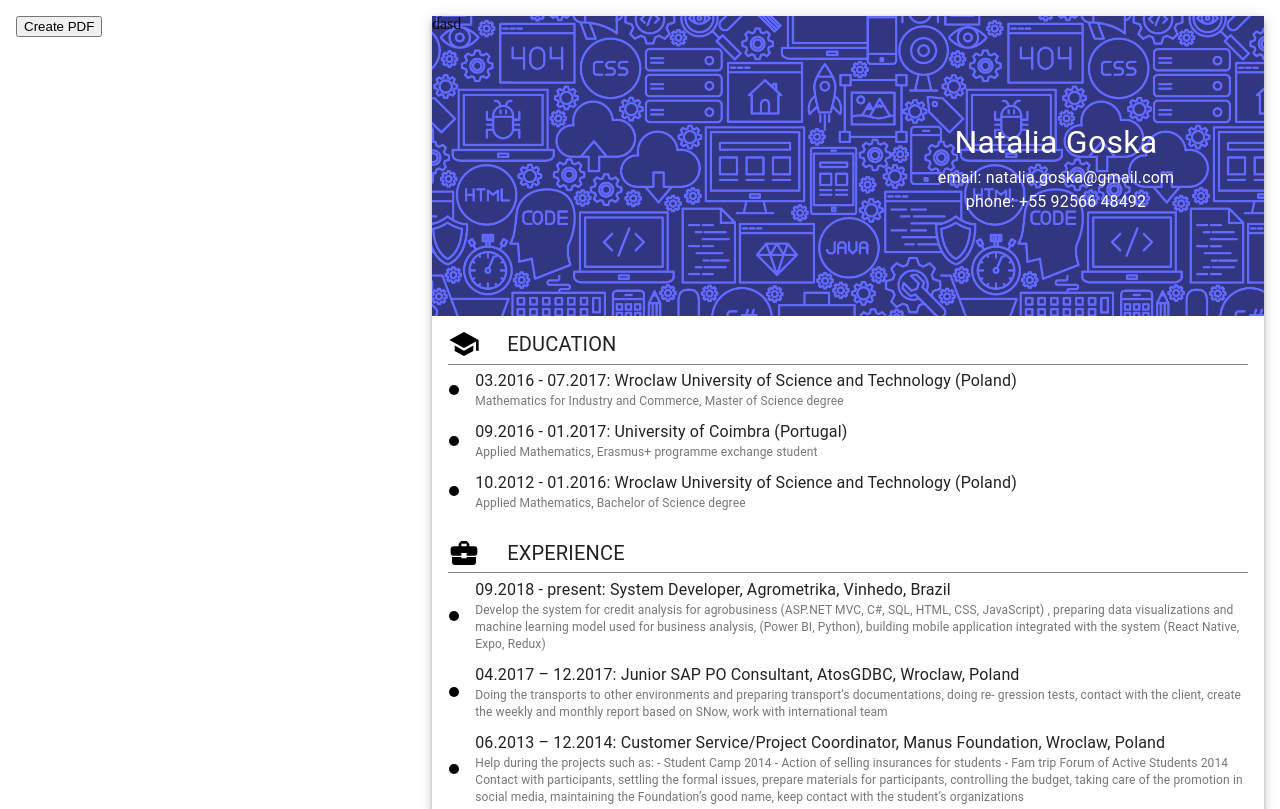
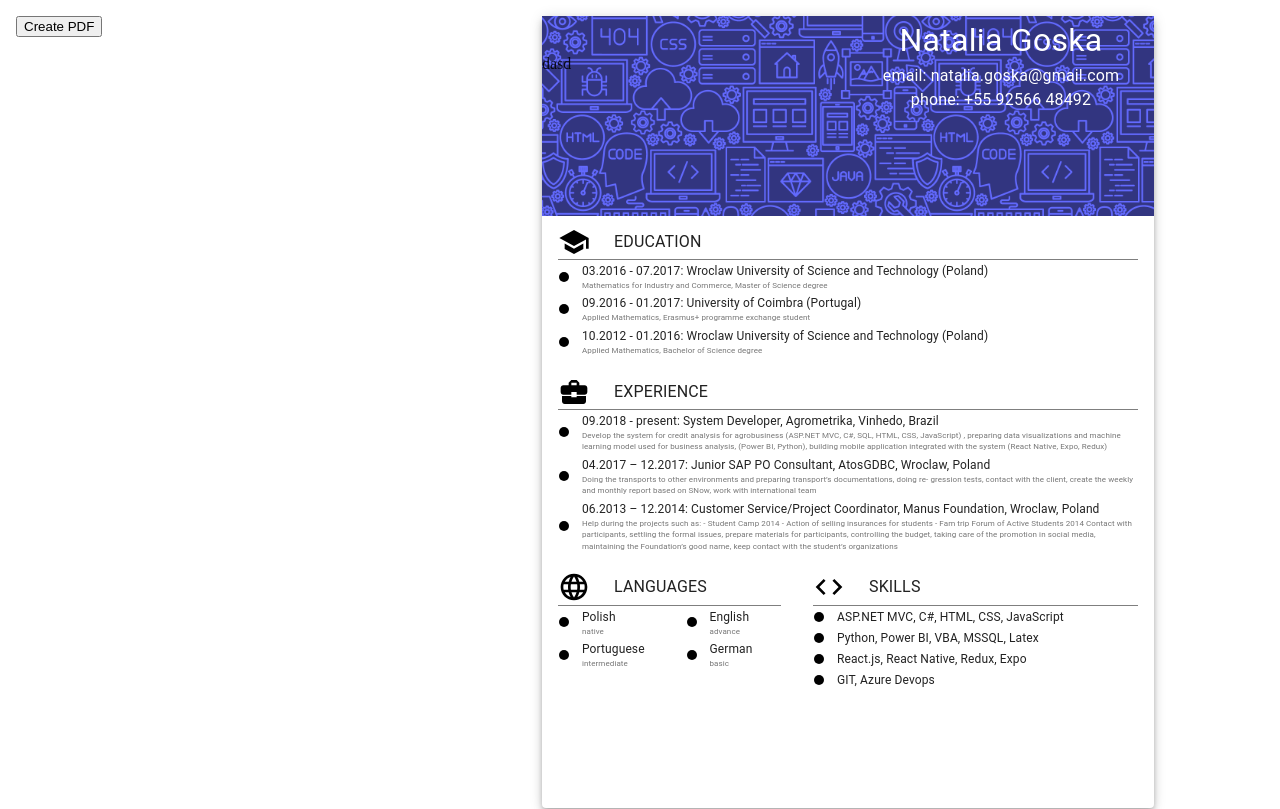
Before and after one commit to goskan93/curriculum-vitae, a React (Create React App) app: page / in a window 1280 px wide. Shown: the top 809 px of the page. Built offline with nearby package versions, Linux system fonts and the light colour scheme.

Commit message:
set paper size

```diff
--- a/src/components/backgroundImage.js
+++ b/src/components/backgroundImage.js
@@ -11,8 +11,7 @@ function BackgroundImage(props) {
         backgroundSize: "cover",
         backgroundRepeat: "no-repeat",
         backgroundColor: "#BF214B",
-        minHeight: 300,
-        // opacity: 0.5
+        minHeight: 200,
       }}
     >
       {props.children}
--- a/src/components/section.js
+++ b/src/components/section.js
@@ -11,7 +11,7 @@ import { Grid } from "@material-ui/core";
 
 const ListTitle = withStyles({
   root:{
-    "& .MuiListItemText-primary": { fontSize: "1.25em" }
+    "& .MuiListItemText-primary": { fontSize: "1em" }
   }
 })(ListItemText);
 
@@ -49,13 +49,13 @@ const useStylesDivider = makeStyles({
 
 const useStyleListText = makeStyles({
   primary: {
-    fontSize: "1rem",
+    fontSize: "0.75rem",
   },
   secondary:{
-    fontSize: "0.75rem"
+    fontSize: "0.5rem"
   },
   root:{
-    margin: "0.2rem"
+    margin: "0"
   }
 }, {name: 'MuiListItemText'})
 
--- a/src/views/Home.js
+++ b/src/views/Home.js
@@ -19,7 +19,7 @@ function Home(props) {
         <button onClick={createPdf}>Create PDF</button>
       </Grid>
       <Grid item xs={12} md={8} >
-        <Paper elevation={5} paperSize="" style={{ height: "100%" }} ref={bodyRef}>
+        <Paper elevation={5} style={{height:792, width:612, padding:'none', margin:'auto'}} ref={bodyRef}>
           <Curriculum/>
         </Paper>
       </Grid>
--- a/src/views/curriculum/Header.js
+++ b/src/views/curriculum/Header.js
@@ -6,12 +6,12 @@ import { Grid, Typography } from "@material-ui/core";
 function Header(props) {
   const { name, email, phone } = props
   return (
-    <Grid container>
+    <Grid container direction="row" justify="center" alignItems="center">
       <Grid item xs={6}>
         dasd
       </Grid>
       <Grid item xs={6}>
-        <Grid container direction="column" justify="center" alignItems="center" style={{minHeight:300}}>
+        <Grid container direction="column" justify="center" alignItems="center">
           <Grid item xs={12}>
             <Typography style={{color:'white', textAlign:'center', fontSize:'2rem'}}>{name}</Typography>
             <Typography style={{color:'white', textAlign:'center', fontSize:'1rem'}}>email: {email}</Typography>
```
